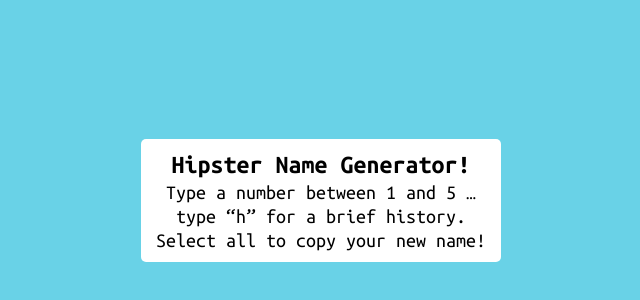
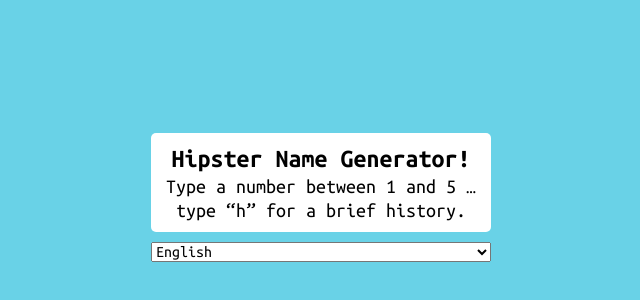
Before and after one commit to mhulse/name-generator, a plain HTML site: page index.html in a window 1280 px wide. Shown: the part 498-798 px from the top of the page, without its empty margins (319-959 px from the left). Drawn offline with nearby package versions, Linux system fonts and the light colour scheme.

Commit message:
Language

```diff
--- a/index.html
+++ b/index.html
@@ -85,7 +85,7 @@
 	@media all and (max-width: 48em) {
 		[result] { top: 30% !important; }
 	}
-	[result] a:last-child {
+	[result] a[whois] {
 		font-size: 2rem;
 		text-transform: lowercase;
 		display: block;
@@ -157,22 +157,6 @@
 		width: 1px;
 	}
 
-	[unselectable] {
-		-webkit-touch-callout: none;
-		  -webkit-user-select: none;
-		   -khtml-user-select: none;
- 		     -khtml-user-drag: none;
-		     -moz-user-select: none;
-		      -ms-user-select: none;
-		          user-select: none;
-		-webkit-tap-highlight-color: rgba(0, 0, 0, 0);
-		-webkit-tap-highlight-color: transparent;
-		outline-style: none;
-	}
-	[unselectable]::webkit-selection { background-color: transparent; }
-	[unselectable]::-moz-selection { background-color: transparent; }
-	[unselectable]::selection { background-color: transparent; }
-
 	p {
 		font-size: 2rem;
 		line-height: 1.2;
@@ -183,9 +167,8 @@
 		padding: 1rem 1.5rem;
 		border-radius: .5rem;
 		position: absolute;
-		bottom: 4rem;
+		bottom: 7rem;
 		left: 50%;
-		pointer-events: none;
 		-webkit-transform: translateX(-50%);
 		   -moz-transform: translateX(-50%);
 		    -ms-transform: translateX(-50%);
@@ -201,11 +184,20 @@
 		p br { display: none; }
 	}
 
+	[language] {
+		font-size: 1.6rem;
+		width: 100%;
+		position: absolute;
+		bottom: -3rem;
+		left: 0;
+	}
+	[language]:focus { outline:none; }
+
 </style>
 </head>
 <body>
 
-<div about off unselectable>
+<div about off>
 	<span>Agency</span> Name Generator,
 	<span>Animal</span> Name Generator,
 	<span>Baby</span> Name Generator,
@@ -238,13 +230,13 @@
 	<span>Wikipedia</span> Name Generator
 </div>
 
-<div number unselectable fade><span center></span></div>
+<div number fade><span center></span></div>
 
 <div result center fade="visible"></div>
 
 <ol history center fade></ol>
 
-<p unselectable fade></p>
+<p fade></p>
 
 <script src="https://ajax.googleapis.com/ajax/libs/jquery/2.2.2/jquery.min.js"></script>
 <script src="https://cdnjs.cloudflare.com/ajax/libs/js-cookie/2.1.0/js.cookie.min.js"></script>
@@ -264,6 +256,96 @@
 
 	$(function() {
 
+		var $about = $('[about]');
+		var $p = $('p');
+		var $select = $([
+			'<select language>',
+				'<option value="ar">العربية</option>',
+				'<option value="az">Azərbaycanca</option>',
+				'<option value="bg">Български</option>',
+				'<option value="nan">Bân-lâm-gú / Hō-ló-oē</option>',
+				'<option value="be">Беларуская (Акадэмічная)</option>',
+				'<option value="ca">Català</option>',
+				'<option value="cs">Čeština</option>',
+				'<option value="da">Dansk</option>',
+				'<option value="de">Deutsch</option>',
+				'<option value="et">Eesti</option>',
+				'<option value="el">Ελληνικά</option>',
+				'<option value="en" selected=selected>English</option>',
+				'<option value="es">Español</option>',
+				'<option value="eo">Esperanto</option>',
+				'<option value="eu">Euskara</option>',
+				'<option value="fa">فارسی</option>',
+				'<option value="fr">Français</option>',
+				'<option value="gl">Galego</option>',
+				'<option value="ko">한국어</option>',
+				'<option value="hy">Հայերեն</option>',
+				'<option value="hi">हिन्दी</option>',
+				'<option value="hr">Hrvatski</option>',
+				'<option value="id">Bahasa Indonesia</option>',
+				'<option value="it">Italiano</option>',
+				'<option value="he">עברית</option>',
+				'<option value="ka">ქართული</option>',
+				'<option value="la">Latina</option>',
+				'<option value="lt">Lietuvių</option>',
+				'<option value="hu">Magyar</option>',
+				'<option value="ms">Bahasa Melayu</option>',
+				'<option value="min">Bahaso Minangkabau</option>',
+				'<option value="nl">Nederlands</option>',
+				'<option value="ja">日本語</option>',
+				'<option value="no">Norsk (Bokmål)</option>',
+				'<option value="nn">Norsk (Nynorsk)</option>',
+				'<option value="ce">Нохчийн</option>',
+				'<option value="uz">Oʻzbekcha / Ўзбекча</option>',
+				'<option value="pl">Polski</option>',
+				'<option value="pt">Português</option>',
+				'<option value="kk">Қазақша / Qazaqşa / قازاقشا</option>',
+				'<option value="ro">Română</option>',
+				'<option value="ru">Русский</option>',
+				'<option value="simple">Simple English</option>',
+				'<option value="ceb">Sinugboanong Binisaya</option>',
+				'<option value="sk">Slovenčina</option>',
+				'<option value="sl">Slovenščina</option>',
+				'<option value="sr">Српски / Srpski</option>',
+				'<option value="sh">Srpskohrvatski / Српскохрватски</option>',
+				'<option value="fi">Suomi</option>',
+				'<option value="sv">Svenska</option>',
+				'<option value="th">ภาษาไทย</option>',
+				'<option value="tr">Türkçe</option>',
+				'<option value="uk">Українська</option>',
+				'<option value="ur">اردو</option>',
+				'<option value="vi">Tiếng Việt</option>',
+				'<option value="vo">Volapük</option>',
+				'<option value="war">Winaray</option>',
+				'<option value="zh">中文</option>',
+			'</select>'
+		].join(''));
+		var html = [
+			'<b><span>Random</span> Name Generator!</b>',
+			'<br>\n',
+			'Type a number between 1 and 5 …',
+			'<br>\n',
+			'type “h” for a brief history.'
+		].join('');
+
+		$p
+			.appendTo('body')
+			.html(html)
+			.find('span')
+			.text($('span:nth-child(' + Math.floor((Math.random() * $about.children('span').length) + 1 ) + ')', $about).text());
+
+		$select.appendTo($p);
+
+		$(window).load(function() {
+
+			$p.attr('fade', 'visible');
+
+		});
+
+	});
+
+	$(function() {
+
 		'use strict';
 
 		var $history = $('[history]');
@@ -275,6 +357,7 @@
 		var pages = [];
 		var flag = 0;
 		var name = 'mashup';
+		var lang = 'en'; // Defaults to English.
 
 		var number = function() {
 
@@ -292,7 +375,7 @@
 
 		var wiki = function() {
 
-			$.getJSON('https://en.wikipedia.org/w/api.php?format=json&action=query&generator=random&grnnamespace=0&grnlimit=' + total + '&callback=?', function(data) {
+			$.getJSON('https://' + lang + '.wikipedia.org/w/api.php?format=json&action=query&generator=random&grnnamespace=0&grnlimit=' + total + '&callback=?', function(data) {
 
 				var cookie = { history: [] };
 				var temp = [];
@@ -302,7 +385,7 @@
 
 					var title = page.title.capitalize();
 					var word;
-					var uri = 'http://en.wikipedia.org/?curid=';
+					var uri = 'http://' + lang + '.wikipedia.org/?curid=';
 					var find = ['(', ')', '-', ',', '.', '"', 'Disambiguation', ':', '–', '&'];
 					var i;
 					var l;
@@ -343,7 +426,11 @@
 
 				domain = domain.toLowerCase().alphaNumeric() + '.com';
 
-				$result.append('<a unselectable href="https://whois.icann.org/en/lookup?name=' + domain + '" target="_blank">' + domain + '</a>');
+				if (domain.length > 4) {
+
+					$result.append('<a whois href="https://whois.icann.org/en/lookup?name=' + domain + '" target="_blank">' + domain + '</a>');
+
+				}
 
 				if (Cookies.get(name)) {
 
@@ -493,31 +580,13 @@
 
 		});
 
-	});
+		$('[language]').change(function() {
 
-	$(function() {
+			$this = $(this);
 
-		var $about = $('[about]');
-		var $p = $('p');
-		var html = [
-			'<b><span>Random</span> Name Generator!</b>',
-			'<br>\n',
-			'Type a number between 1 and 5 …',
-			'<br>\n',
-			'type “h” for a brief history.',
-			'<br>\n',
-			'Select all to copy your new name!'
-		].join('');
+			lang = $this.val();
 
-		$p
-			.appendTo('body')
-			.html(html)
-			.find('span')
-			.text($('span:nth-child(' + Math.floor((Math.random() * $about.children('span').length) + 1 ) + ')', $about).text());
-
-		$(window).load(function() {
-
-			$p.attr('fade', 'visible');
+			$this.blur(); // Does not seem to work (and not time to fix). :(
 
 		});
 
```
